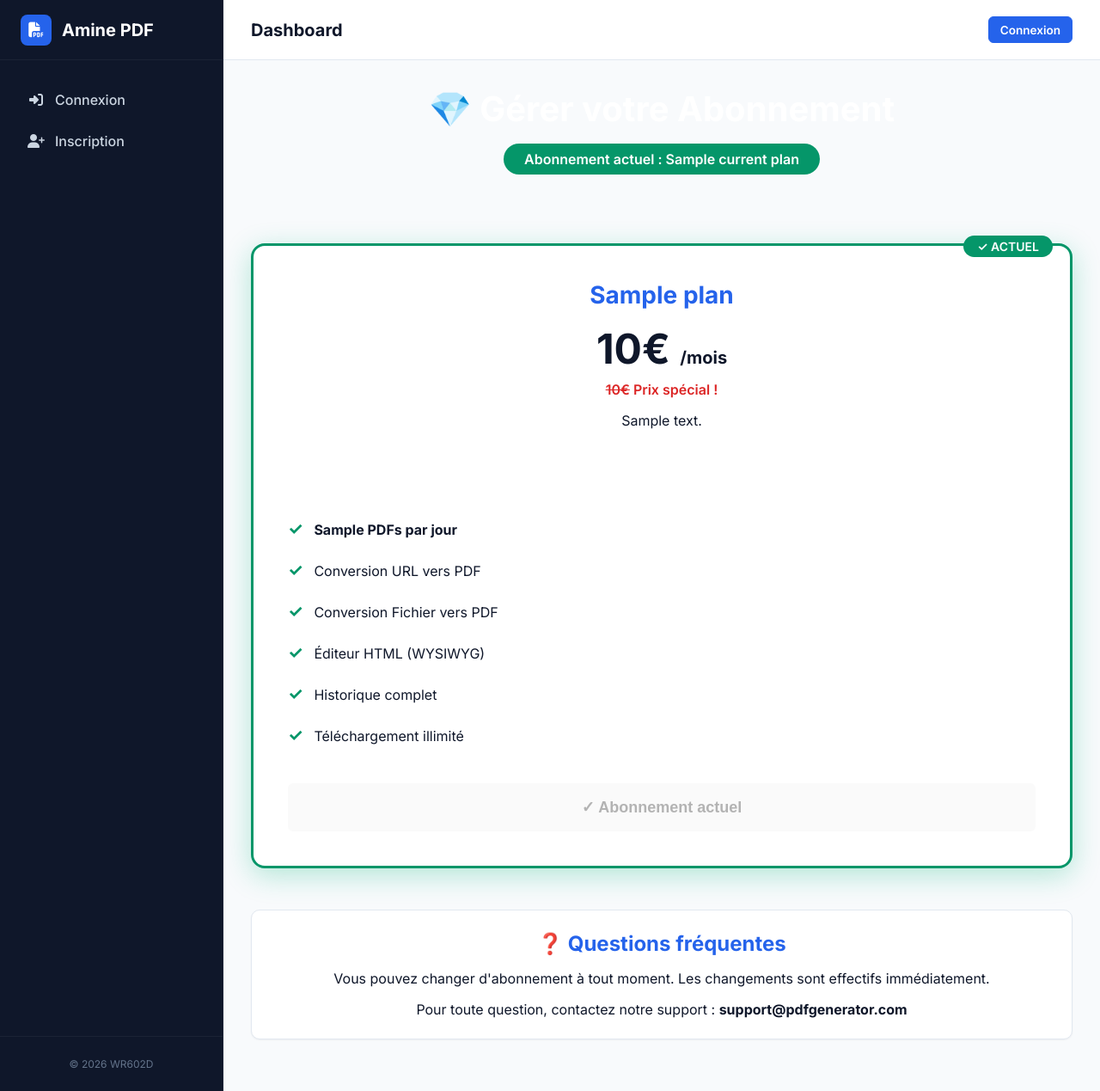
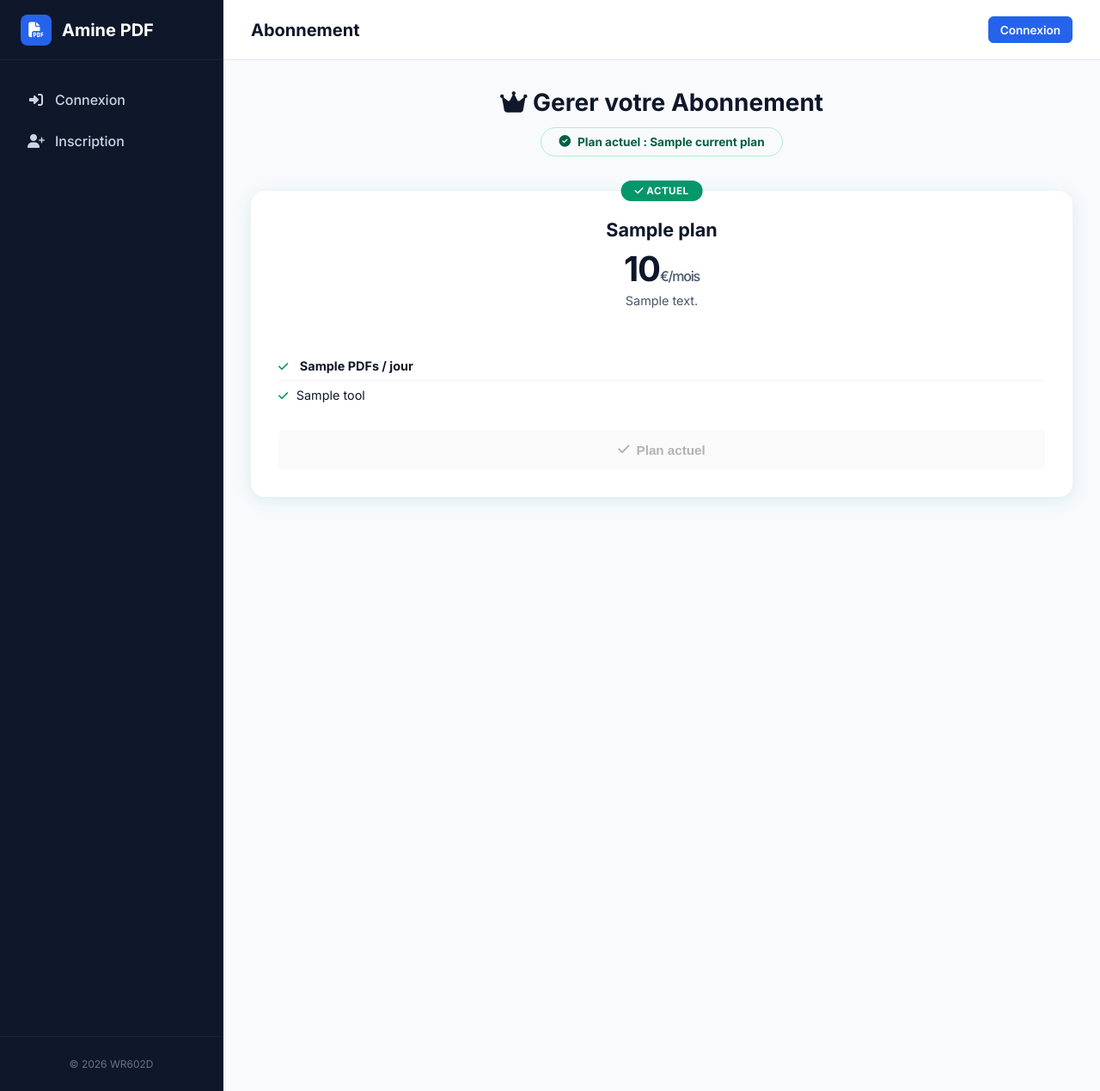
Before and after one commit to aminedel/WS602D-MohamedAmine, a Symfony app: template templates/subscription/index.html.twig in a window 1280 px wide. Shown: the whole page at 86% size. Run offline with Twig, Linux system fonts and the light colour scheme; the template is opened without the code that fills it: most values are stand-ins (such as "Sample title", 1, 10 or a date in 2020); some libraries are stand-ins or nearby versions.

Commit message:
feat(stripe): implement Stripe Checkout, webhook and subscription management
- StripeService: createCheckoutSession() + constructWebhookEvent()
- PaymentController: /checkout/{id}, /success, /cancel
- WebhookController: checkout.session.completed + customer.subscription.deleted
- Subscription page with plan selection and Stripe integration
- Add Stripe SDK dependency and env variables

```diff
--- a/composer.json
+++ b/composer.json
@@ -10,6 +10,7 @@
         "doctrine/doctrine-bundle": "^2.11",
         "doctrine/doctrine-migrations-bundle": "^3.3",
         "doctrine/orm": "^3.0",
+        "stripe/stripe-php": "^20.0",
         "symfony/asset": "7.2.*",
         "symfony/console": "7.2.*",
         "symfony/dotenv": "7.2.*",
@@ -24,6 +25,7 @@
         "symfony/twig-bundle": "7.2.*",
         "symfony/validator": "7.2.*",
         "symfony/yaml": "7.2.*",
+        "symfonycasts/reset-password-bundle": "^1.24",
         "symfonycasts/verify-email-bundle": "^1.17",
         "twig/extra-bundle": "^3.8",
         "twig/twig": "^3.8"
--- a/templates/subscription/index.html.twig
+++ b/templates/subscription/index.html.twig
@@ -1,226 +1,190 @@
 {% extends 'base.html.twig' %}
 
-{% block title %}Abonnement - PDF Generator{% endblock %}
+{% block title %}Abonnement - Amine PDF{% endblock %}
+{% block page_title %}Abonnement{% endblock %}
 
 {% block body %}
 <style>
-    .subscription-header {
+    .sub-header {
         text-align: center;
-        margin-bottom: 3rem;
+        margin-bottom: 2.5rem;
     }
-
-    .subscription-header h1 {
-        font-size: 2.5rem;
-        color: white;
-        margin-bottom: 1rem;
+    .sub-header h1 {
+        font-size: 1.75rem;
+        color: var(--text-primary);
+        margin-bottom: 0.75rem;
+        font-weight: 800;
     }
-
-    .current-plan-badge {
-        display: inline-block;
-        background: var(--success);
-        color: white;
-        padding: 0.5rem 1.5rem;
+    .current-badge {
+        display: inline-flex;
+        align-items: center;
+        gap: 0.5rem;
+        background: var(--success-light);
+        color: #065f46;
+        padding: 0.5rem 1.25rem;
         border-radius: 20px;
-        font-weight: 600;
-        margin-bottom: 2rem;
+        font-weight: 700;
+        font-size: 0.85rem;
+        border: 1px solid #a7f3d0;
     }
-
     .plans-grid {
         display: grid;
         grid-template-columns: repeat(auto-fit, minmax(300px, 1fr));
-        gap: 2rem;
+        gap: 1.5rem;
     }
-
     .plan-card {
-        background: white;
-        padding: 2.5rem;
+        background: #fff;
+        padding: 2rem;
         border-radius: 16px;
         position: relative;
-        transition: transform 0.3s;
+        transition: all 0.2s;
+        border: 2px solid var(--border);
     }
-
     .plan-card:hover {
-        transform: translateY(-8px);
+        transform: translateY(-4px);
+        box-shadow: var(--shadow-lg);
     }
-
-    .plan-card.current {
-        border: 3px solid var(--success);
-        box-shadow: 0 8px 32px rgba(16, 185, 129, 0.3);
+    .plan-card.is-current {
+        border-color: var(--success);
+        box-shadow: 0 4px 20px rgba(5,150,105,0.12);
     }
-
-    .plan-card.featured {
-        border: 3px solid var(--primary);
-        box-shadow: 0 8px 32px rgba(99, 102, 241, 0.3);
+    .plan-card.is-popular {
+        border-color: var(--primary);
+        box-shadow: 0 4px 20px rgba(37,99,235,0.12);
     }
-
-    .current-badge {
+    .badge-top {
         position: absolute;
         top: -12px;
-        right: 20px;
+        left: 50%;
+        transform: translateX(-50%);
+        padding: 0.3rem 1rem;
+        border-radius: 20px;
+        font-size: 0.72rem;
+        font-weight: 700;
+        letter-spacing: 0.04em;
+        text-transform: uppercase;
+        white-space: nowrap;
+    }
+    .badge-current {
         background: var(--success);
-        color: white;
-        padding: 0.25rem 1rem;
-        border-radius: 20px;
-        font-size: 0.875rem;
-        font-weight: 600;
+        color: #fff;
     }
-
-    .popular-badge {
-        position: absolute;
-        top: -12px;
-        right: 20px;
+    .badge-popular {
         background: var(--primary);
-        color: white;
-        padding: 0.25rem 1rem;
-        border-radius: 20px;
-        font-size: 0.875rem;
-        font-weight: 600;
+        color: #fff;
     }
-
     .plan-name {
-        font-size: 1.75rem;
+        font-size: 1.35rem;
         font-weight: 700;
-        color: var(--primary);
-        margin-bottom: 1rem;
+        color: var(--text-primary);
+        margin-bottom: 0.5rem;
         text-align: center;
     }
-
     .plan-price {
-        font-size: 3rem;
+        font-size: 2.5rem;
         font-weight: 800;
-        color: var(--dark);
+        color: var(--text-primary);
         text-align: center;
-        margin-bottom: 0.5rem;
+        margin-bottom: 0.25rem;
+        letter-spacing: -0.03em;
     }
-
     .plan-price span {
-        font-size: 1.25rem;
-        color: var(--gray);
+        font-size: 1rem;
+        color: var(--text-secondary);
+        font-weight: 500;
     }
-
-    .plan-description {
-        color: var(--gray);
-        margin-bottom: 2rem;
+    .plan-desc {
+        color: var(--text-secondary);
+        margin-bottom: 1.5rem;
         text-align: center;
-        min-height: 80px;
+        font-size: 0.9rem;
+        min-height: 44px;
     }
-
-    .plan-features {
+    .plan-list {
         list-style: none;
-        margin-bottom: 2rem;
+        margin-bottom: 1.5rem;
     }
-
-    .plan-features li {
-        padding: 0.75rem 0;
-        color: var(--dark);
-        border-bottom: 1px solid var(--border);
+    .plan-list li {
+        padding: 0.5rem 0;
+        color: var(--text-primary);
+        font-size: 0.9rem;
+        border-bottom: 1px solid #f1f5f9;
     }
-
-    .plan-features li:last-child {
-        border-bottom: none;
+    .plan-list li:last-child { border-bottom: none; }
+    .plan-list li::before {
+        content: "\f00c";
+        font-family: "Font Awesome 6 Free";
+        font-weight: 900;
+        color: var(--success);
+        margin-right: 0.6rem;
+        font-size: 0.8rem;
     }
-
-    .plan-features li::before {
-        content: "✓ ";
-        color: var(--success);
-        font-weight: bold;
-        margin-right: 0.5rem;
-        font-size: 1.25rem;
-    }
-
     .plan-action {
         width: 100%;
-        padding: 1rem;
-        font-size: 1.125rem;
+        padding: 0.85rem;
+        font-size: 0.95rem;
     }
 </style>
 
-<div class="subscription-header">
-    <h1>💎 Gérer votre Abonnement</h1>
+<div class="sub-header">
+    <h1><i class="fa-solid fa-crown"></i> Gerer votre Abonnement</h1>
     {% if currentPlan %}
-        <div class="current-plan-badge">
-            Abonnement actuel : {{ currentPlan.name }}
+        <div class="current-badge">
+            <i class="fa-solid fa-check-circle"></i>
+            Plan actuel : {{ currentPlan.name }}
         </div>
     {% endif %}
 </div>
 
 <div class="plans-grid">
     {% for plan in plans %}
-        <div class="plan-card {% if currentPlan and currentPlan.id == plan.id %}current{% elseif plan.name == 'BASIC' %}featured{% endif %}">
+        <div class="plan-card {% if currentPlan and currentPlan.id == plan.id %}is-current{% elseif plan.name == 'BASIC' %}is-popular{% endif %}">
             {% if currentPlan and currentPlan.id == plan.id %}
-                <div class="current-badge">✓ ACTUEL</div>
+                <div class="badge-top badge-current"><i class="fa-solid fa-check"></i> Actuel</div>
             {% elseif plan.name == 'BASIC' %}
-                <div class="popular-badge">⭐ POPULAIRE</div>
+                <div class="badge-top badge-popular"><i class="fa-solid fa-star"></i> Populaire</div>
             {% endif %}
 
             <div class="plan-name">{{ plan.name }}</div>
 
             <div class="plan-price">
-                {% if plan.currentPrice == '0.00' %}
-                    Gratuit
+                {% if plan.currentPrice == '0.00' or plan.currentPrice == '0' %}
+                    0<span>&euro;</span>
                 {% else %}
-                    {{ plan.currentPrice }}€
-                    <span>/mois</span>
+                    {{ plan.currentPrice }}<span>&euro;/mois</span>
                 {% endif %}
             </div>
 
-            {% if plan.specialPrice and plan.currentPrice == plan.specialPrice %}
-                <div style="text-align: center; color: var(--danger); font-weight: 600; margin-bottom: 1rem;">
-                    <s>{{ plan.price }}€</s> Prix spécial !
-                </div>
-            {% endif %}
+            <div class="plan-desc">{{ plan.description }}</div>
 
-            <div class="plan-description">
-                {{ plan.description }}
-            </div>
-
-            <ul class="plan-features">
+            <ul class="plan-list">
                 <li>
                     {% if plan.limitGeneration is null %}
-                        <strong>Génération illimitée</strong>
+                        <strong>Generation illimitee</strong>
                     {% else %}
-                        <strong>{{ plan.limitGeneration }} PDFs par jour</strong>
+                        <strong>{{ plan.limitGeneration }} PDFs / jour</strong>
                     {% endif %}
                 </li>
-                <li>Conversion URL vers PDF</li>
-                <li>Conversion Fichier vers PDF</li>
-                <li>Éditeur HTML (WYSIWYG)</li>
-                <li>Historique complet</li>
-                <li>Téléchargement illimité</li>
+                {% for tool in plan.tools %}
+                    <li>{{ tool.name }}</li>
+                {% endfor %}
                 {% if plan.name == 'PREMIUM' %}
                     <li><strong>Support prioritaire</strong></li>
-                    <li><strong>API Access</strong></li>
-                    <li><strong>Pas de publicité</strong></li>
                 {% endif %}
             </ul>
 
             {% if currentPlan and currentPlan.id == plan.id %}
                 <button class="btn btn-secondary plan-action" disabled>
-                    ✓ Abonnement actuel
+                    <i class="fa-solid fa-check"></i> Plan actuel
                 </button>
             {% else %}
-                <form method="post" action="{{ path('app_subscription_change', {planId: plan.id}) }}">
-                    <input type="hidden" name="_token" value="{{ csrf_token('subscription_change') }}">
-                    <button type="submit" class="btn btn-primary plan-action">
-                        {% if currentPlan %}
-                            Changer pour {{ plan.name }}
-                        {% else %}
-                            Choisir {{ plan.name }}
-                        {% endif %}
+                <form method="post" action="{{ path('app_subscription_change', {planId: plan.id}) }}" style="margin:0;">
+                    <button type="submit" class="btn btn-primary plan-action" data-cy="subscribe-{{ plan.name|lower }}">
+                        <i class="fa-solid fa-arrow-right"></i> Choisir {{ plan.name }}
                     </button>
                 </form>
             {% endif %}
         </div>
     {% endfor %}
 </div>
-
-<div class="card" style="margin-top: 3rem; text-align: center;">
-    <h2 style="color: var(--primary); margin-bottom: 1rem;">❓ Questions fréquentes</h2>
-    <p style="color: var(--gray); margin-bottom: 1rem;">
-        Vous pouvez changer d'abonnement à tout moment. Les changements sont effectifs immédiatement.
-    </p>
-    <p style="color: var(--gray);">
-        Pour toute question, contactez notre support : <strong>support@pdfgenerator.com</strong>
-    </p>
-</div>
 {% endblock %}
```
Also changed, not shown: src/Controller/PaymentController.php (added, +64 -0 lines), src/Controller/WebhookController.php (added, +89 -0 lines), src/Service/StripeService.php (added, +62 -0 lines), templates/payment/cancel.html.twig (added, +24 -0 lines), templates/payment/success.html.twig (added, +24 -0 lines), 2 other files.
